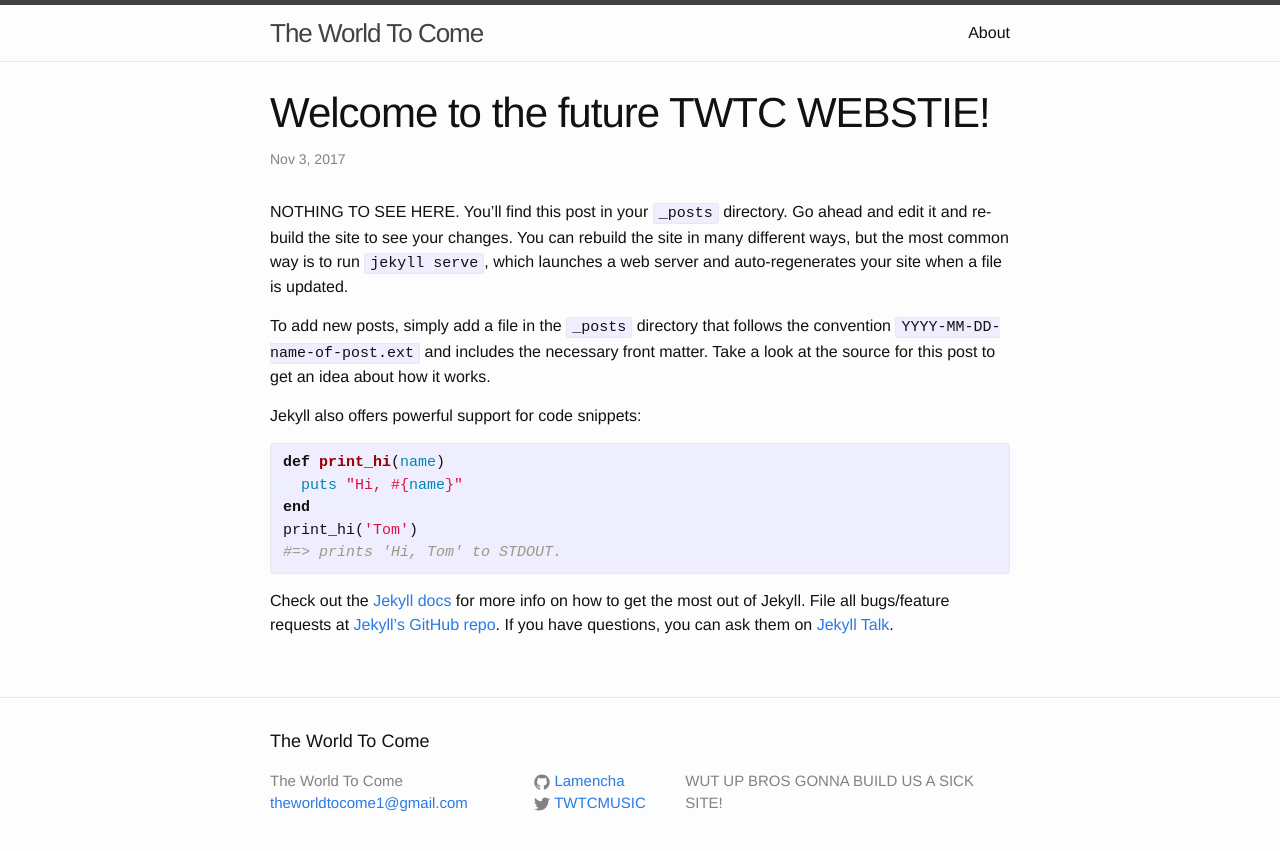
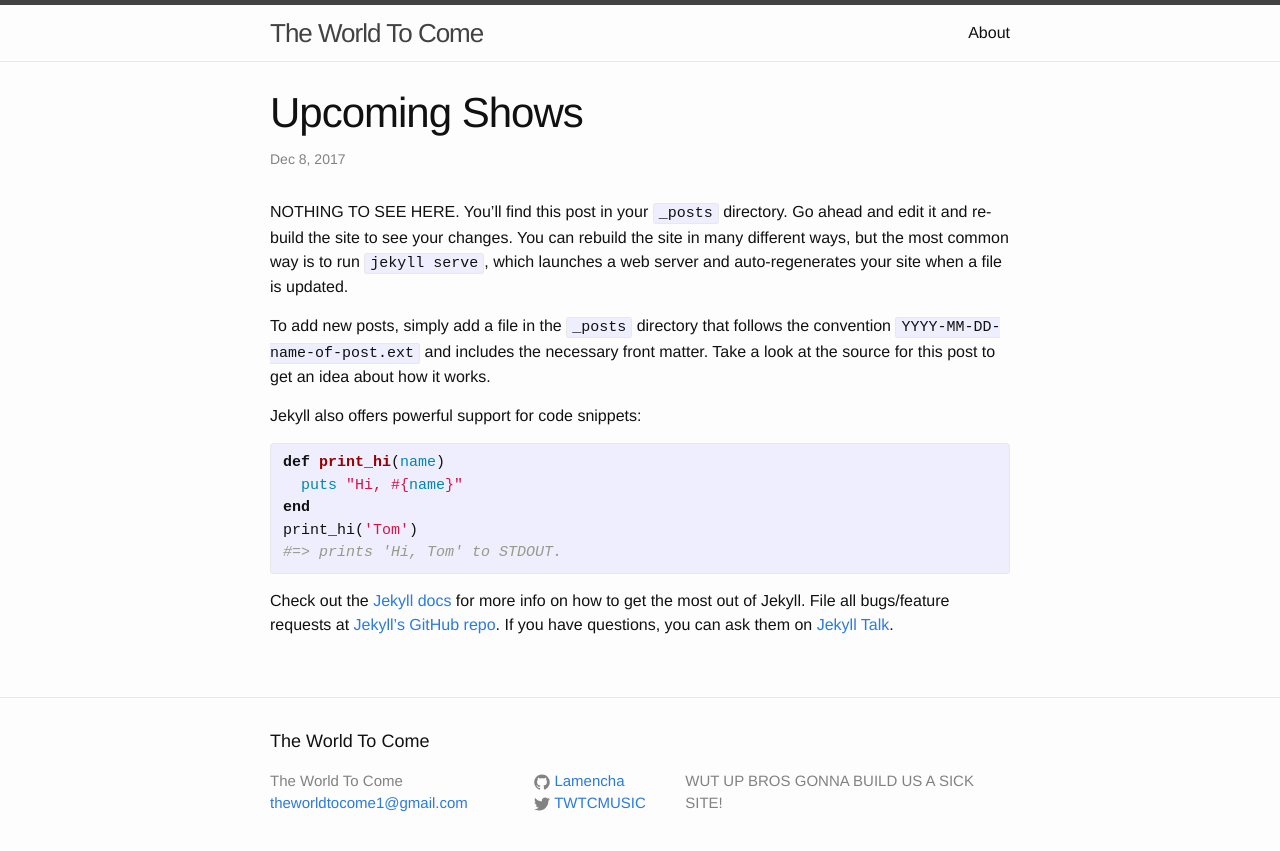
Before and after one commit to lamencha/lamencha.github.io, a Jekyll site: the page built from _posts/2017-11-03-welcome-to-jekyll.markdown, in a window 1280 px wide. Shown: the top 851 px of the page. Built offline with Jekyll 4.4.1, drawn with Linux system fonts in a browser that asks for light colours.

Commit message:
Show Test

```diff
--- a/_layouts/post.html
+++ b/_layouts/post.html
@@ -4,7 +4,7 @@ layout: default
 <article class="post" itemscope itemtype="http://schema.org/BlogPosting">
 
   <header class="post-header">
-    <h1 class="post-title" itemprop="name headline">{{ page.title }}</h1>
+    <h1 class="post-title" itemprop="name headline">Upcoming Shows</h1>
     <p class="post-meta"><time datetime="{{ page.date | date_to_xmlschema }}" itemprop="datePublished">{{ page.date | date: "%b %-d, %Y" }}</time>{% if page.author %} • <span itemprop="author" itemscope itemtype="http://schema.org/Person"><span itemprop="name">{{ page.author }}</span></span>{% endif %}</p>
   </header>
 
--- a/_posts/2017-11-03-welcome-to-jekyll.markdown
+++ b/_posts/2017-11-03-welcome-to-jekyll.markdown
@@ -1,7 +1,7 @@
 ---
 layout: post
-title:  "Welcome to the future TWTC WEBSTIE!"
-date:   2017-11-03 13:53:24 +0000
+title:  "Tucson AZ"
+date:   2017-12-08 13:53:24 +0000
 categories: jekyll update
 ---
 NOTHING TO SEE HERE.
```
